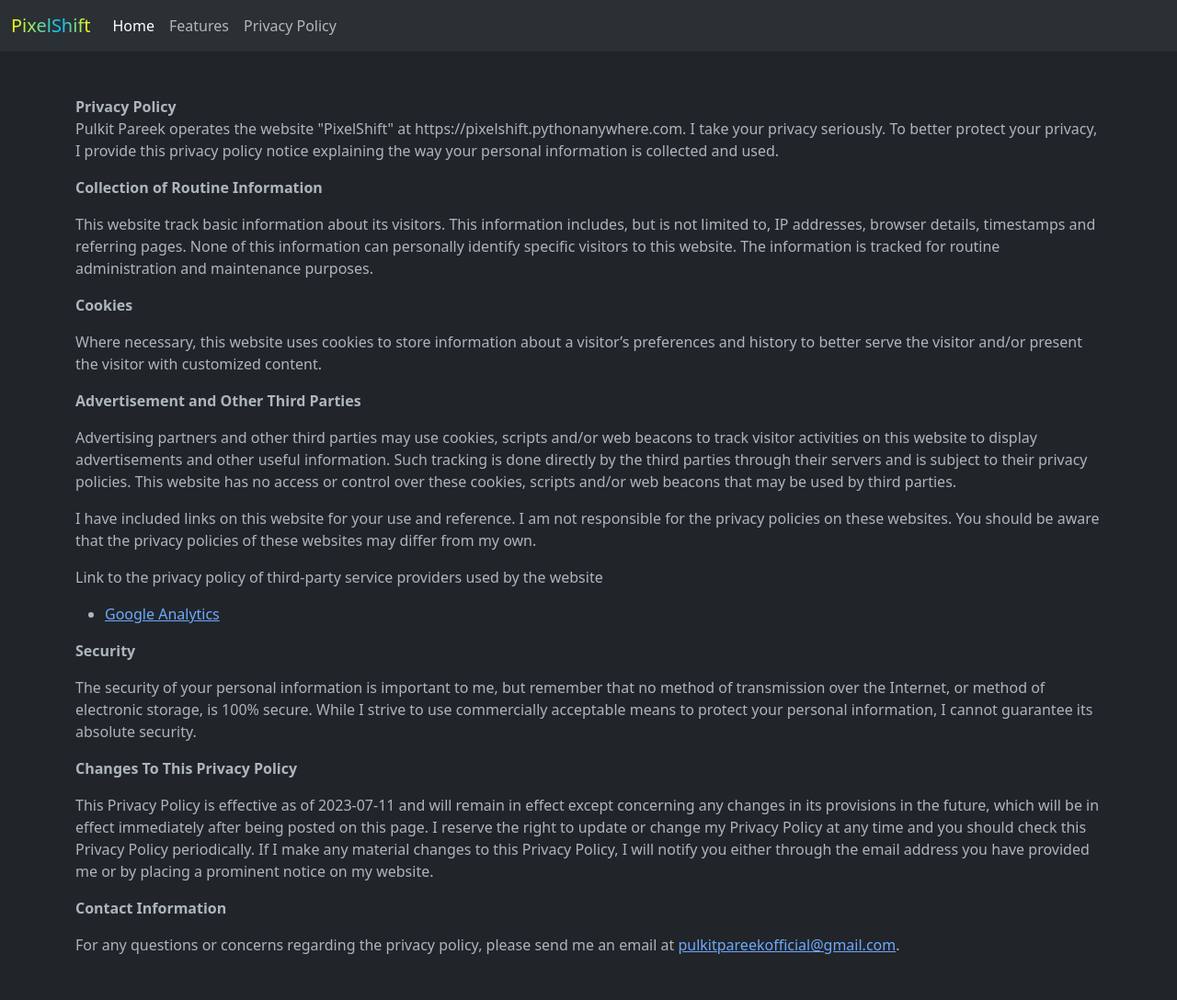
After one commit to pulkitpareek18/PixelShift, a Flask app: page /privacy-policy in a window 1280 px wide. The commit adds this page. Shown: the whole page at 92% size. Run offline with Flask 3, Linux system fonts and the light colour scheme; some libraries are stand-ins or nearby versions.

Commit message:
added privacy-policy

```diff
--- a/main.py
+++ b/main.py
@@ -80,5 +80,8 @@ def api():
                 return normalToast(f"Your Image is processed Sucessfully. Click <a class='alert-link' href='/static/uploads/{filename}' download>here</a> to Download.","success")
 
 
+@app.route('/privacy-policy')
+def privacyPolicy():
+    return render_template("privacy-policy.html")
 
 app.run(debug=True)
--- /dev/null
+++ b/templates/layout.html
@@ -0,0 +1,63 @@
+<!doctype html>
+<html lang="en" data-bs-theme="dark">
+
+<head>
+  <!-- Required meta tags -->
+  <meta charset="utf-8">
+  <meta name="viewport" content="width=device-width, initial-scale=1">
+  <meta name="description" content="PixelShift is an Image editing utility which can convert Images to png, jpg, jpeg, bmp, tif, tiff, webp, grayscale and many more formats.">
+  <link rel="shortcut icon" href="{{ url_for('static', filename='favicon.ico') }}" type="image/x-icon">
+  <!-- Bootstrap CSS -->
+  <link href="https://cdn.jsdelivr.net/npm/bootstrap@5.3.0/dist/css/bootstrap.min.css" rel="stylesheet"
+    integrity="sha384-9ndCyUaIbzAi2FUVXJi0CjmCapSmO7SnpJef0486qhLnuZ2cdeRhO02iuK6FUUVM" crossorigin="anonymous">
+  <link rel="stylesheet" href="{{ url_for('static', filename='css/square-buttons.css') }}">
+  <title>{% block title %}PixelShift - Privacy Policy{% endblock %}</title>
+  <script>
+
+  </script>
+  <script src="https://code.jquery.com/jquery-3.7.0.min.js"
+    integrity="sha256-2Pmvv0kuTBOenSvLm6bvfBSSHrUJ+3A7x6P5Ebd07/g=" crossorigin="anonymous"></script>
+  <script src="https://cdn.jsdelivr.net/npm/pace-js@latest/pace.min.js"></script>
+  <link rel="stylesheet" type="text/css" href="{{ url_for('static', filename='css/fill-left.css') }}">
+</head>
+
+<body>
+  {% block navbar %}
+    <nav class="navbar navbar-expand-lg bg-body-tertiary">
+        <div class="container-fluid">
+        <a style="background: #FFFF00;
+        background: linear-gradient(to left, #FFFF00 0%, #05C1FF 37%, #FFFF00 100%);
+        -webkit-background-clip: text;
+        -webkit-text-fill-color: transparent;"
+        class="navbar-brand font-weight-bold" href="#">PixelShift</a>
+        <button class="navbar-toggler" type="button" data-bs-toggle="collapse" data-bs-target="#navbarNav"
+            aria-controls="navbarNav" aria-expanded="false" aria-label="Toggle navigation">
+            <span class="navbar-toggler-icon"></span>
+        </button>
+        <div class="collapse navbar-collapse" id="navbarNav">
+            <ul class="navbar-nav">
+            <li class="nav-item">
+                <a class="nav-link active" aria-current="page" href="/">Home</a>
+            </li>
+            <li class="nav-item">
+                <a class="nav-link" href="/#features">Features</a>
+            </li>
+            <li class="nav-item">
+                <a class="nav-link" href="/privacy-policy">Privacy Policy</a>
+            </li>
+            </ul>
+        </div>
+        </div>
+    </nav>
+  {% endblock %}
+  {% block body %}
+
+  {% endblock %}
+
+  <script src="{{ url_for('static', filename='js/script.js') }}"></script>
+  <script src="https://cdn.jsdelivr.net/npm/bootstrap@5.3.0/dist/js/bootstrap.bundle.min.js"
+    integrity="sha384-geWF76RCwLtnZ8qwWowPQNguL3RmwHVBC9FhGdlKrxdiJJigb/j/68SIy3Te4Bkz"
+    crossorigin="anonymous"></script>
+</body>
+
+</html>
--- /dev/null
+++ b/templates/privacy-policy.html
@@ -0,0 +1,56 @@
+{% extends "layout.html" %}
+{% block navbar %}{{super()}}{% endblock %}
+{% block body %}
+<div class="container my-5">
+<strong>Privacy Policy</strong> <p>
+    Pulkit Pareek operates the website "PixelShift" at https://pixelshift.pythonanywhere.com.
+    I take your privacy seriously. To better protect your privacy,
+    I provide this privacy policy notice explaining the way your personal information
+    is collected and used.
+  </p> <p><strong>Collection of Routine Information</strong></p> <p>
+    This website track basic information about its visitors.
+    This information includes, but is not limited to, IP addresses, browser details,
+    timestamps and referring pages. None of this information can personally identify specific
+    visitors to this website. The information is tracked for routine
+    administration and maintenance purposes.
+  </p> <p><strong>Cookies</strong></p> <p>
+    Where necessary, this website uses cookies to store information about a visitor’s
+    preferences and history to better serve the visitor and/or present the
+    visitor with customized content.
+  </p> <p><strong>Advertisement and Other Third Parties</strong></p> <p>
+    Advertising partners and other third parties may use cookies, scripts and/or web beacons to track
+    visitor activities on this website to display advertisements
+    and other useful information. Such tracking is done directly by the third parties through their
+    servers and is subject to their privacy policies. This website has no access or
+    control over these cookies, scripts and/or web beacons that may be used by third parties.
+  </p> <div><p>
+      I have included links on this website for your use and reference.
+      I am not responsible for the privacy policies on these websites. You
+      should be aware
+      that the privacy policies of these websites may differ from my own.
+    </p> <p>
+      Link to the privacy policy of third-party service providers used
+      by the website
+    </p> <ul><li><a href="https://policies.google.com/privacy" target="_blank" rel="noopener noreferrer">Google Analytics</a></li><!----><!----><!----><!----><!----><!----><!----><!----><!----><!----><!----><!----><!----><!----><!----></ul></div> <p><strong>Security</strong></p> <p>
+    The security of your personal information is important to me, but remember that no
+    method of transmission over the Internet, or method of electronic storage, is 100% secure.
+    While I strive to use commercially acceptable means to protect your personal information,
+    I cannot guarantee its absolute security.
+  </p> <p><strong>Changes To This Privacy Policy</strong></p> <p>
+    This Privacy Policy is effective as of 2023-07-11 and will remain in effect except concerning
+    any
+    changes in its provisions in the future, which will be in effect immediately after being posted on this
+    page.
+    I reserve the right to update or change my Privacy Policy at any time and
+    you
+    should check this Privacy Policy periodically. If I make any material changes to this Privacy
+    Policy,
+    I will notify you either through the email address you have provided me or by
+    placing a prominent notice on my website.
+  </p> <p><strong>Contact Information</strong></p> <p>
+    For any questions or concerns regarding the privacy policy,
+    please send me an email at <a href="mailto:pulkitpareekofficial@gmail.com">pulkitpareekofficial@gmail.com</a>.
+  </p>
+</div>
+
+{% endblock  %}
```
Also changed, not shown: templates/index.html (+5 -50 lines).
